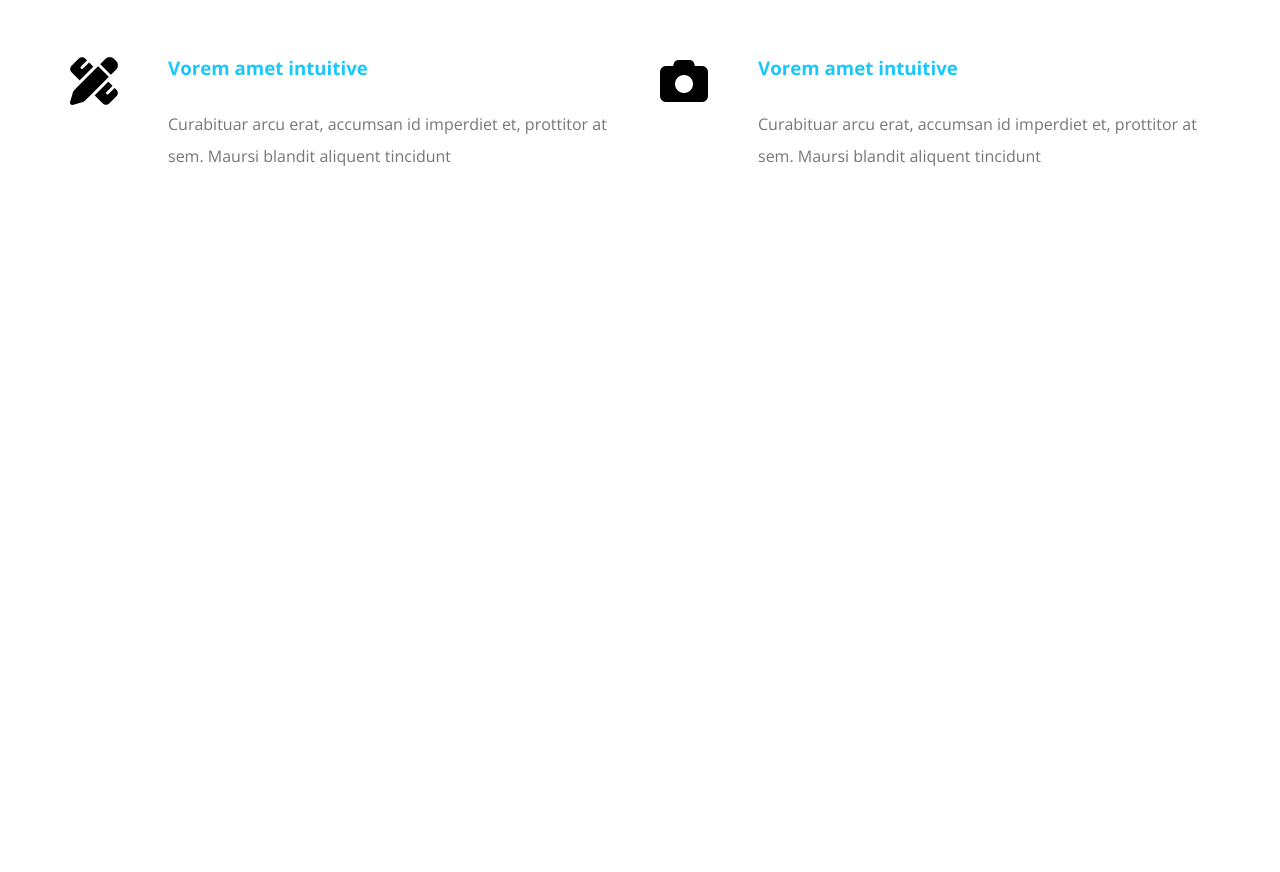
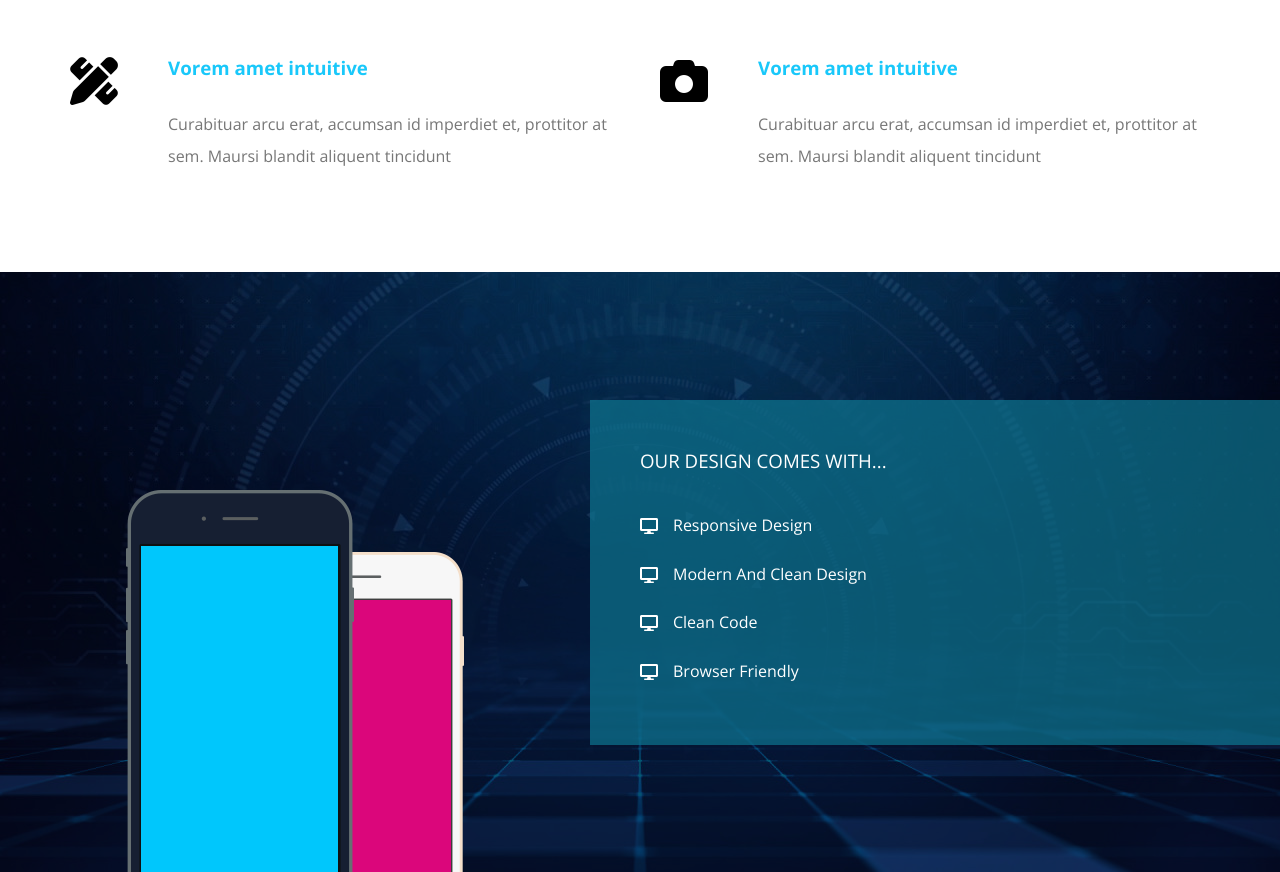
Before and after one commit to sayed4900/HTML-CSS-Projects, a plain HTML site: page Template-Two/index.html in a window 1280 px wide. Shown: the part 1289-2161 px from the top of the page. Before the commit the page ends 1561 px from the top, so only its background shows below. Drawn offline with nearby package versions, Linux system fonts and the light colour scheme.

Commit message:
finish design

```diff
--- a/Template-Two/css/kasper.css
+++ b/Template-Two/css/kasper.css
@@ -333,3 +333,71 @@ header nav .form i {
     line-height: 2;
     color: #777;
 }
+
+/* DESIGN */
+.design{
+    padding-top:var(--section-padding) ;
+    padding-bottom:var(--section-padding) ;
+    height: 600px;
+    position: relative;
+    background-image: url('/images/design-features.jpg');
+    background-size: cover;
+    display: flex;
+    /* justify-content: space-between; */
+    align-items: center;
+    overflow: hidden;
+}
+
+.design::before{
+    content: "";
+    position: absolute;
+    left: 0;
+    top: 0;
+    width: 100%;
+    height: 100%;
+    background-color: rgb(0, 0, 0,55%);
+}
+
+
+.design .image,
+.design .text{
+    position: relative;
+    z-index: 2;
+    flex: 1;
+}
+.design .image{
+    text-align: center;
+}
+@media (max-width:767px) {
+    .design .image{
+        display: none;
+    }
+}
+
+.design .image img{
+    position: relative;
+    bottom: -150px;
+}
+
+.design .text{
+    padding: 50px;
+    color: #fff;
+    background-color: var(--second-color);
+}
+
+.design .text h3{
+    text-transform: uppercase;
+    margin-bottom: 30px;
+    font-weight: normal;
+
+}
+.design .text ul li{
+    padding: 15px 0;
+}
+.design .text ul li::before{
+    font-family: "FontAwesome";
+    content: "\e163";
+    margin-right: 15px;
+    position: relative;
+    top: 1px;
+}
--- a/Template-Two/index.html
+++ b/Template-Two/index.html
@@ -90,6 +90,22 @@
             </div>
         </div>
     </div>
+    <div class="design">
+        <div class="image">
+            <img src="/images/mobile.png" alt="Mobile">
+        </div>
+        <div class="text">
+            <div class="content">
+                <h3>our design comes with...</h3>
+                <ul>
+                    <li>Responsive Design</li>
+                    <li>Modern And Clean Design</li>
+                    <li>Clean Code</li>
+                    <li>Browser Friendly</li>
+                </ul>
+            </div>
+        </div>
+    </div>
     <script src="/js/script.js"></script>
 </body>
 </html>
```
Also changed, not shown: Template-Two/images/design-features.jpg (added), Template-Two/images/mobile.png (added).
